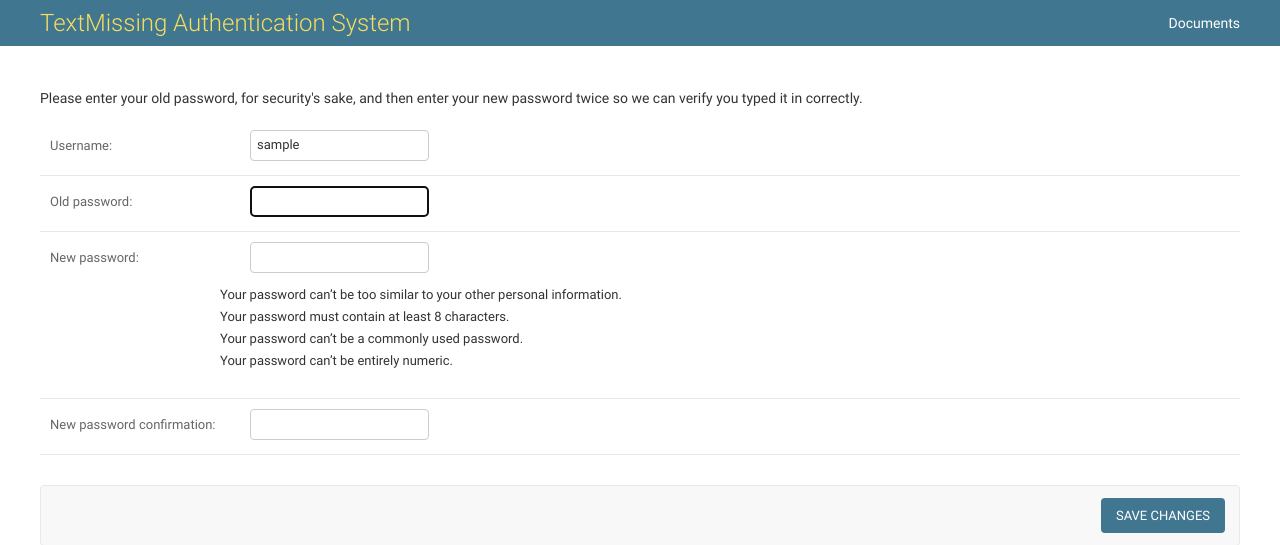
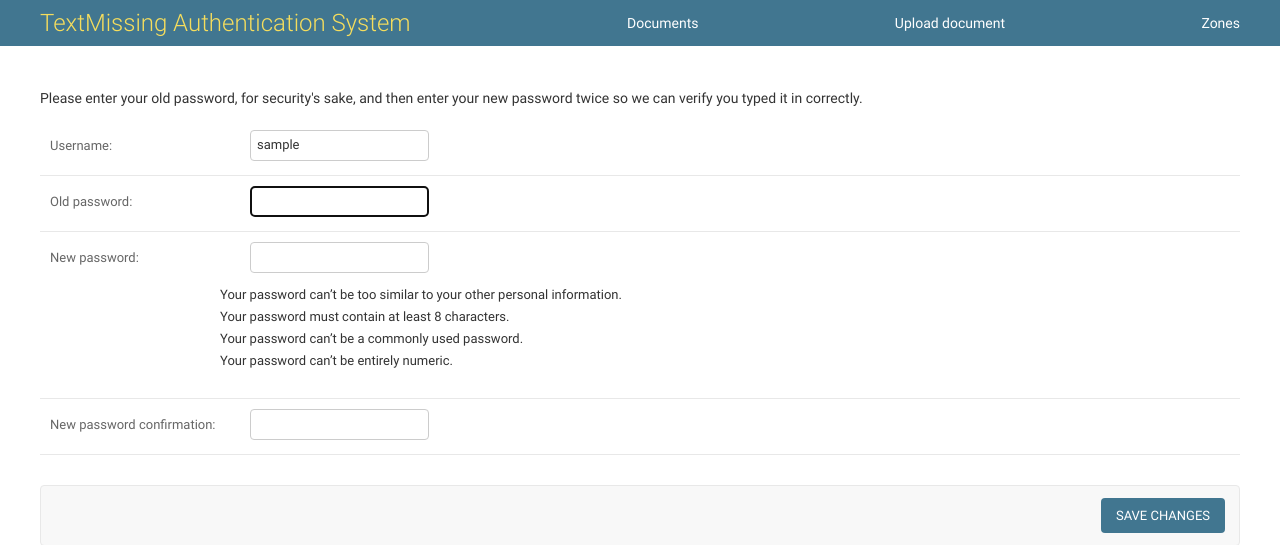
Before and after one commit to laura0116/ProiectColectiv, a Django app: the page made by text_missing/LoginApp/templates/LoginApp/base_site.html in a window 1280 px wide. Shown: the top 545 px of the page. Run offline with Django 3.2, Linux system fonts and the light colour scheme; the visitor is signed in with stand-in values (Sample User, id 1); some libraries are stand-ins or nearby versions.

Commit message:
Merge branch 'master' of E:\pycharm\workspace\ProiectColectiv with conflicts.

```diff
--- a/text_missing/LoginApp/templates/LoginApp/base_site.html
+++ b/text_missing/LoginApp/templates/LoginApp/base_site.html
@@ -8,4 +8,6 @@
 
 {% block nav-global %}
     <a href="{% url "TextMissing:documents" %}">Documents</a>
+    <a href="{% url "TextMissing:upload" %}">Upload document</a>
+    <a href="{% url "TextMissing:zones" %}">Zones</a>
 {% endblock %}
--- a/text_missing/TextMissing/urls.py
+++ b/text_missing/TextMissing/urls.py
@@ -9,6 +9,7 @@ urlpatterns = [
     url(r'^documents/$', views.documents_page, name='documents'),
     url(r'^documents/delete/(?P<document_id>.*)', views.delete_document, name='delete_document'),
     url(r'^upload_document/$', views.upload_document, name='upload'),
+    url(r'^zones/$',views.zones,name='zones'),
     url(r'^media/(?P<path>.*)$', serve, {
         'document_root': settings.MEDIA_ROOT,
     }),
--- a/text_missing/TextMissing/views.py
+++ b/text_missing/TextMissing/views.py
@@ -46,3 +46,7 @@ def upload_document(request):
     return render(request, 'TextMissing/upload_document.html', {
         'form': form
     })
+
+@login_required(login_url=reverse_lazy('LoginApp:login'))
+def zones(request):
+    return render(request,'TextMissing/zones.html')
```
